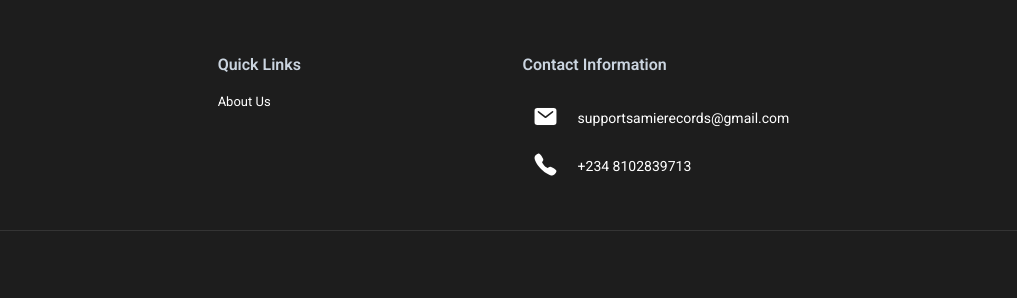
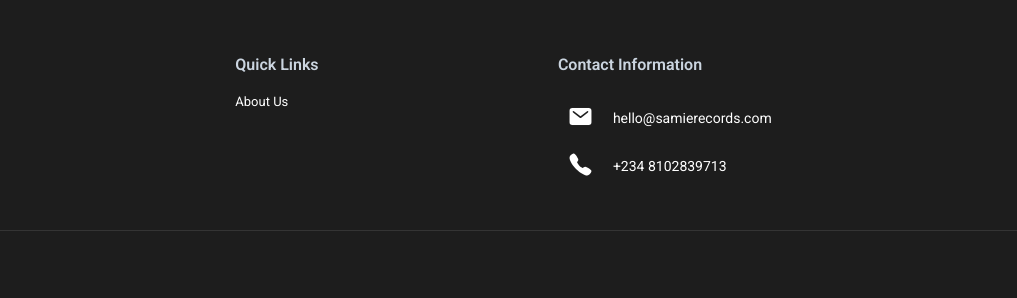
Before and after one commit to Samie-Records/samierecords-site, a plain HTML site: page index.html in a window 1280 px wide. Shown: the part 3162-3460 px from the top of the page, 104-1121 px from the left. Drawn offline with nearby package versions, Linux system fonts and the light colour scheme; a script that the page names is missing.

Commit message:
Add files via upload

```diff
--- a/index.html
+++ b/index.html
@@ -506,7 +506,7 @@
           <h4>Contact Information</h4>
           <div class="contact-item">
             <div><ion-icon name="mail"></ion-icon></div>
-            <div>supportsamierecords@gmail.com</div>
+            <div>hello@samierecords.com</div>
           </div>
 
           <div class="contact-item">
```
Also changed, not shown: results.html (+1 -1 lines).
